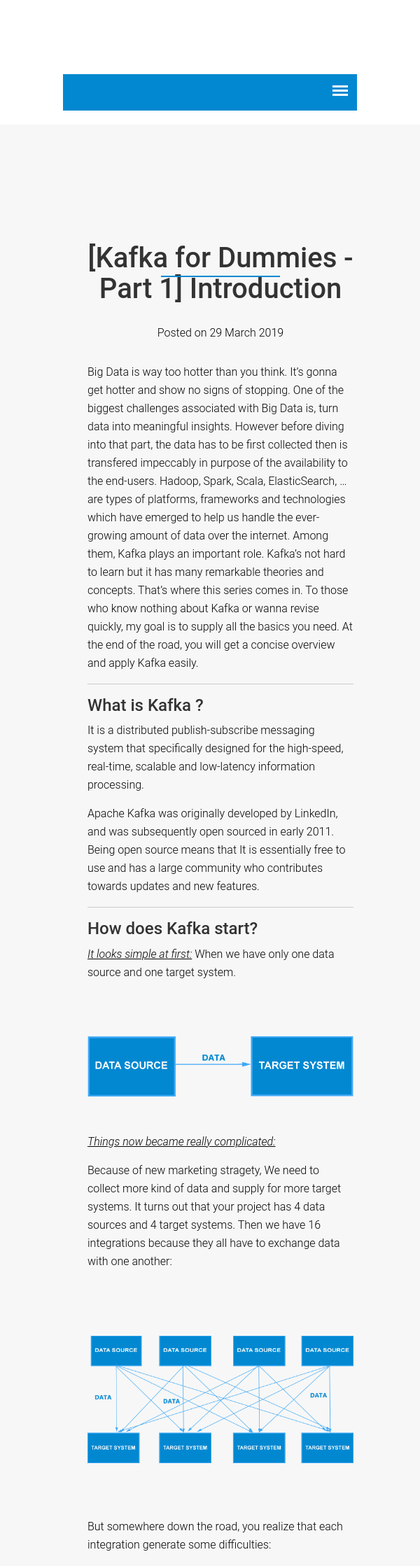
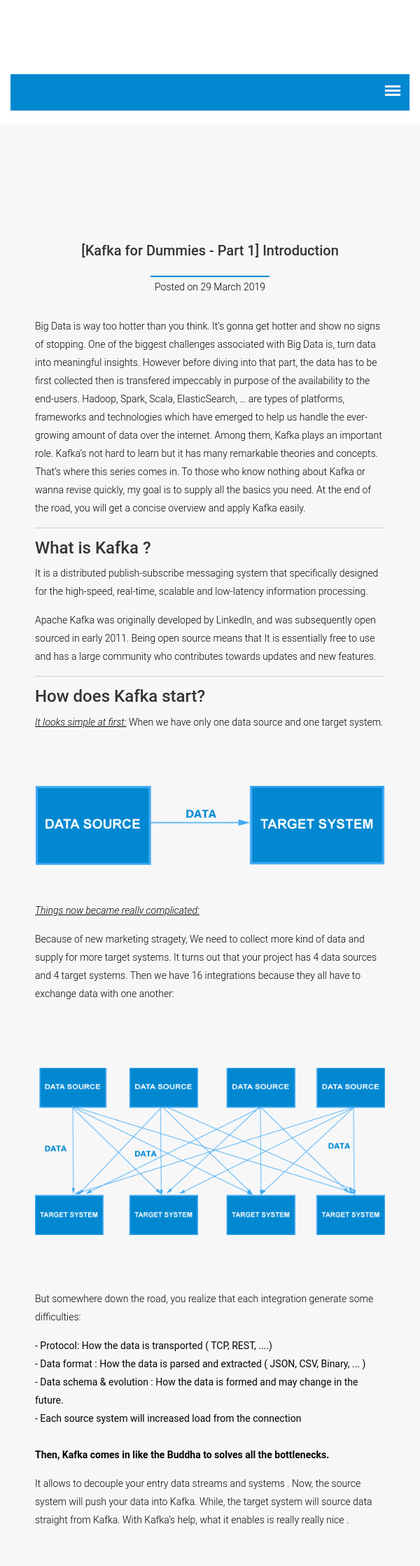
Before and after one commit to HuaTrung/huatrung.github.io, a Jekyll site: the page built from _posts/2019-03-29-p1-introduction-apache-kafka.md, in a window 600 px wide. Shown: the top 2238 px of the page at 70% size. Built offline with Jekyll 4.4.1, drawn with Linux system fonts in a browser that asks for light colours; comment, search, counter and statistics services are not loaded.

Commit message:
fix responsive mobile

```diff
--- a/assets/css/responsive.css
+++ b/assets/css/responsive.css
@@ -167,7 +167,13 @@
 
 /* small mobile :320px. */
 @media (max-width: 767px) {
-	.container {width:300px}
+	.container {
+		width:100%;
+		font-size: 14px;
+	}
+	h1{
+		font-size: 20px !important;
+	}
 	.header-top .col-xs-6 {
 		width:100%;
 		display: block;
@@ -336,7 +342,7 @@
 
 /* Large Mobile :480px. */
 @media only screen and (min-width: 480px) and (max-width: 767px) {
-	.container {width:450px;}
+	.container {widows: 100%;}
 	.header-top .col-xs-6{
 		padding-left:0px;
 		padding-right:0px;
```
Also changed, not shown: 2 other files.
